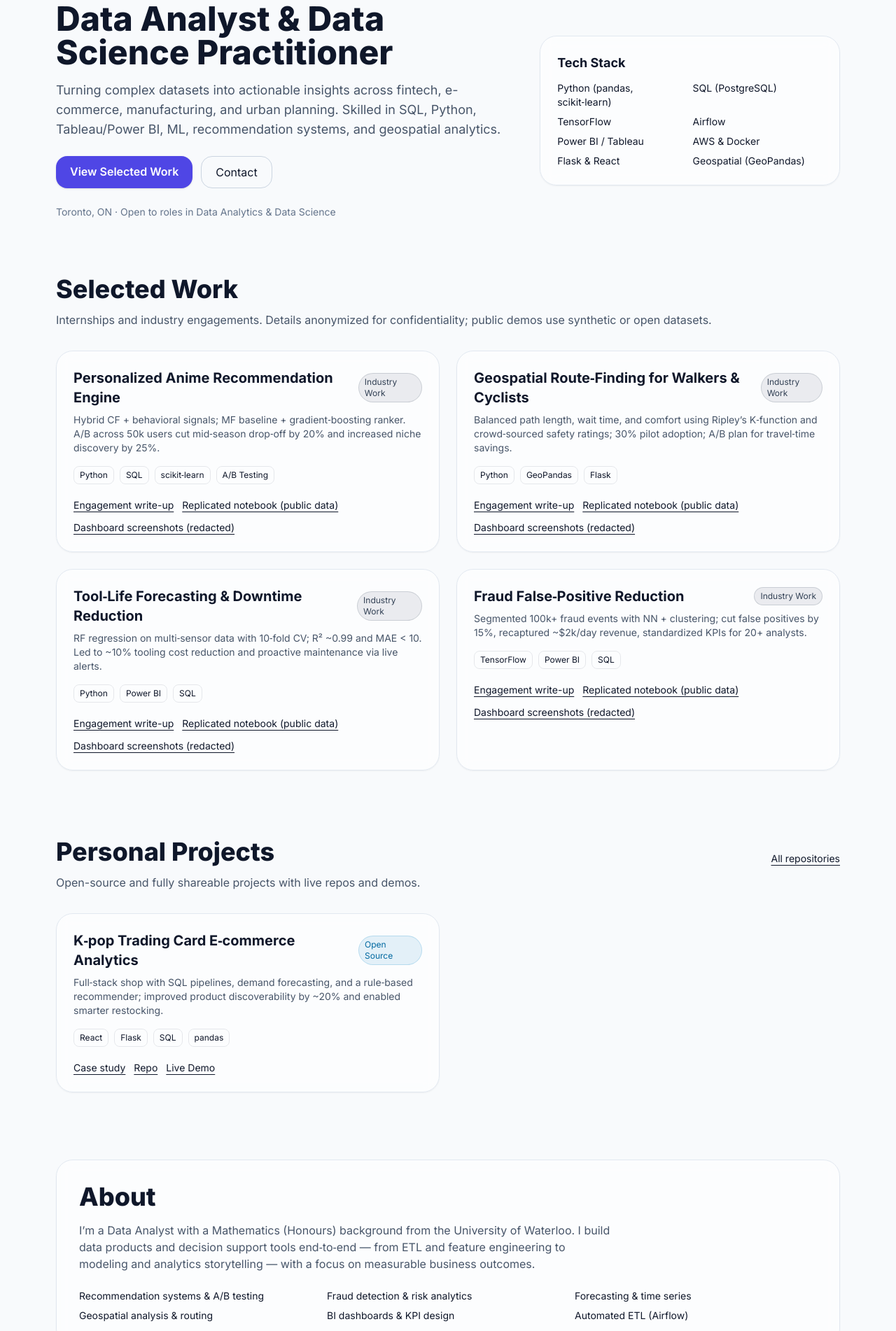
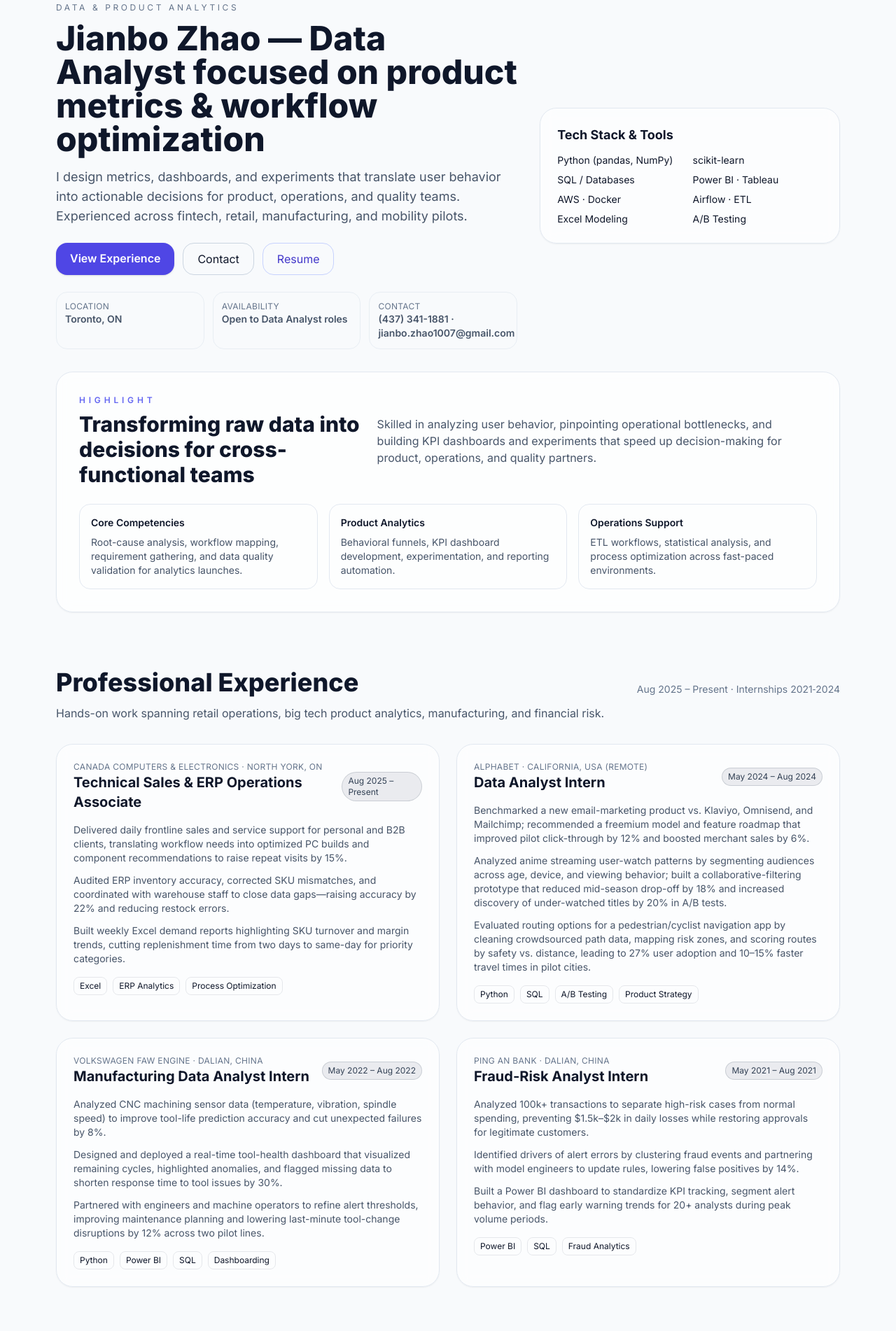
Before and after one commit to daveqwerty1007/my-humble-portfolio, a plain HTML site: page index.html in a window 1280 px wide. Shown: the part 104-2006 px from the top of the page at 70% size. Drawn offline with nearby package versions, Linux system fonts and the light colour scheme.

Commit message:
align site with current resume

```diff
--- a/index.html
+++ b/index.html
@@ -33,7 +33,7 @@
     <div class="max-w-6xl mx-auto px-4 py-3 flex items-center justify-between">
       <a href="#home" class="font-extrabold text-xl tracking-tight">Jianbo Zhao</a>
       <nav class="hidden md:flex gap-6 text-sm font-medium">
-        <a href="#work" class="hover:text-indigo-600">Selected Work</a>
+        <a href="#experience" class="hover:text-indigo-600">Experience</a>
         <a href="#personal-projects" class="hover:text-indigo-600">Personal Projects</a>
         <a href="#about" class="hover:text-indigo-600">About</a>
         <a href="#contact" class="hover:text-indigo-600">Contact</a>
@@ -50,119 +50,164 @@
   <section id="home" class="max-w-6xl mx-auto px-4 pt-12 pb-8">
     <div class="grid md:grid-cols-5 gap-8 items-center">
       <div class="md:col-span-3">
-        <h1 class="text-4xl md:text-5xl font-extrabold leading-tight">Data Analyst & Data Science Practitioner</h1>
-        <p class="mt-4 text-lg text-slate-600 dark:text-slate-300 max-w-2xl">Turning complex datasets into actionable insights across fintech, e-commerce, manufacturing, and urban planning. Skilled in SQL, Python, Tableau/Power BI, ML, recommendation systems, and geospatial analytics.</p>
+        <p class="uppercase tracking-[0.3em] text-xs text-slate-500 dark:text-slate-400">Data & Product Analytics</p>
+        <h1 class="mt-3 text-4xl md:text-5xl font-extrabold leading-tight">Jianbo Zhao — Data Analyst focused on product metrics & workflow optimization</h1>
+        <p class="mt-4 text-lg text-slate-600 dark:text-slate-300 max-w-2xl">I design metrics, dashboards, and experiments that translate user behavior into actionable decisions for product, operations, and quality teams. Experienced across fintech, retail, manufacturing, and mobility pilots.</p>
         <div class="mt-6 flex flex-wrap gap-3">
-          <a href="#work" class="px-5 py-2.5 rounded-2xl bg-indigo-600 text-white font-semibold shadow">View Selected Work</a>
+          <a href="#experience" class="px-5 py-2.5 rounded-2xl bg-indigo-600 text-white font-semibold shadow">View Experience</a>
           <a href="#contact" class="px-5 py-2.5 rounded-2xl border border-slate-300 dark:border-slate-700">Contact</a>
+          <a href="resume.pdf" class="px-5 py-2.5 rounded-2xl border border-indigo-200 text-indigo-700 dark:border-indigo-700/60 dark:text-indigo-200" target="_blank" rel="noopener">Resume</a>
         </div>
-        <div class="mt-6 text-sm text-slate-500 dark:text-slate-400">Toronto, ON · Open to roles in Data Analytics & Data Science</div>
+        <div class="mt-6 grid sm:grid-cols-3 gap-3 text-sm text-slate-600 dark:text-slate-300">
+          <div class="rounded-2xl border border-slate-200/70 dark:border-slate-800 p-3">
+            <p class="text-xs uppercase tracking-wide text-slate-500 dark:text-slate-400">Location</p>
+            <p class="font-semibold">Toronto, ON</p>
+          </div>
+          <div class="rounded-2xl border border-slate-200/70 dark:border-slate-800 p-3">
+            <p class="text-xs uppercase tracking-wide text-slate-500 dark:text-slate-400">Availability</p>
+            <p class="font-semibold">Open to Data Analyst roles</p>
+          </div>
+          <div class="rounded-2xl border border-slate-200/70 dark:border-slate-800 p-3">
+            <p class="text-xs uppercase tracking-wide text-slate-500 dark:text-slate-400">Contact</p>
+            <p class="font-semibold">(437) 341-1881 · jianbo.zhao1007@gmail.com</p>
+          </div>
+        </div>
       </div>
       <div class="md:col-span-2">
         <div class="rounded-3xl p-6 border border-slate-200 dark:border-slate-800 bg-white/60 dark:bg-slate-900/60 glass shadow-sm">
-          <h2 class="font-bold text-lg">Tech Stack</h2>
+          <h2 class="font-bold text-lg">Tech Stack & Tools</h2>
           <ul class="mt-3 grid grid-cols-2 gap-2 text-sm">
-            <li>Python (pandas, scikit‑learn)</li>
-            <li>SQL (PostgreSQL)</li>
-            <li>TensorFlow</li>
-            <li>Airflow</li>
-            <li>Power BI / Tableau</li>
-            <li>AWS & Docker</li>
-            <li>Flask & React</li>
-            <li>Geospatial (GeoPandas)</li>
+            <li>Python (pandas, NumPy)</li>
+            <li>scikit-learn</li>
+            <li>SQL / Databases</li>
+            <li>Power BI · Tableau</li>
+            <li>AWS · Docker</li>
+            <li>Airflow · ETL</li>
+            <li>Excel Modeling</li>
+            <li>A/B Testing</li>
           </ul>
         </div>
       </div>
     </div>
   </section>
 
-  <!-- Selected Work -->
-  <section id="work" class="max-w-6xl mx-auto px-4 py-12">
+  <!-- Highlight -->
+  <section class="max-w-6xl mx-auto px-4 pb-8">
+    <div class="rounded-3xl border border-slate-200 dark:border-slate-800 bg-white/70 dark:bg-slate-900/60 glass p-8 shadow-sm">
+      <div class="flex flex-col gap-4 md:flex-row md:items-center md:justify-between">
+        <div>
+          <p class="text-xs font-semibold uppercase tracking-[0.4em] text-indigo-500">Highlight</p>
+          <h2 class="mt-2 text-3xl font-extrabold">Transforming raw data into decisions for cross-functional teams</h2>
+        </div>
+        <p class="text-slate-600 dark:text-slate-300 md:max-w-2xl">Skilled in analyzing user behavior, pinpointing operational bottlenecks, and building KPI dashboards and experiments that speed up decision-making for product, operations, and quality partners.</p>
+      </div>
+      <dl class="mt-6 grid sm:grid-cols-2 lg:grid-cols-3 gap-4 text-sm">
+        <div class="rounded-2xl border border-slate-200 dark:border-slate-800 p-4">
+          <dt class="font-semibold">Core Competencies</dt>
+          <dd class="mt-2 text-slate-600 dark:text-slate-300">Root-cause analysis, workflow mapping, requirement gathering, and data quality validation for analytics launches.</dd>
+        </div>
+        <div class="rounded-2xl border border-slate-200 dark:border-slate-800 p-4">
+          <dt class="font-semibold">Product Analytics</dt>
+          <dd class="mt-2 text-slate-600 dark:text-slate-300">Behavioral funnels, KPI dashboard development, experimentation, and reporting automation.</dd>
+        </div>
+        <div class="rounded-2xl border border-slate-200 dark:border-slate-800 p-4">
+          <dt class="font-semibold">Operations Support</dt>
+          <dd class="mt-2 text-slate-600 dark:text-slate-300">ETL workflows, statistical analysis, and process optimization across fast-paced environments.</dd>
+        </div>
+      </dl>
+    </div>
+  </section>
+
+  <!-- Professional Experience -->
+  <section id="experience" class="max-w-6xl mx-auto px-4 py-12">
     <div class="flex items-end justify-between gap-4">
-      <h2 class="text-3xl md:text-4xl font-extrabold">Selected Work</h2>
-      <span></span>
+      <h2 class="text-3xl md:text-4xl font-extrabold">Professional Experience</h2>
+      <span class="text-sm text-slate-500">Aug 2025 – Present · Internships 2021‑2024</span>
     </div>
-    <p class="mt-3 text-slate-600 dark:text-slate-300">Internships and industry engagements. Details anonymized for confidentiality; public demos use synthetic or open datasets.</p>
+    <p class="mt-3 text-slate-600 dark:text-slate-300">Hands-on work spanning retail operations, big tech product analytics, manufacturing, and financial risk.</p>
 
     <div class="mt-8 grid md:grid-cols-2 gap-6">
+      <article class="rounded-3xl border border-slate-200 dark:border-slate-800 p-6 bg-white/60 dark:bg-slate-900/60 glass shadow-sm">
+        <div class="flex items-center justify-between gap-3">
+          <div>
+            <p class="text-xs uppercase tracking-wide text-slate-500">Canada Computers &amp; Electronics · North York, ON</p>
+            <h3 class="text-xl font-bold">Technical Sales &amp; ERP Operations Associate</h3>
+          </div>
+          <span class="text-xs px-2 py-1 rounded-full bg-slate-600/10 text-slate-700 dark:text-slate-300 border border-slate-600/20">Aug 2025 – Present</span>
+        </div>
+        <ul class="mt-4 space-y-3 text-sm text-slate-600 dark:text-slate-300">
+          <li>Delivered daily frontline sales and service support for personal and B2B clients, translating workflow needs into optimized PC builds and component recommendations to raise repeat visits by 15%.</li>
+          <li>Audited ERP inventory accuracy, corrected SKU mismatches, and coordinated with warehouse staff to close data gaps—raising accuracy by 22% and reducing restock errors.</li>
+          <li>Built weekly Excel demand reports highlighting SKU turnover and margin trends, cutting replenishment time from two days to same-day for priority categories.</li>
+        </ul>
+        <div class="mt-4 flex flex-wrap gap-2 text-xs">
+          <span class="px-2 py-1 rounded-lg border">Excel</span>
+          <span class="px-2 py-1 rounded-lg border">ERP Analytics</span>
+          <span class="px-2 py-1 rounded-lg border">Process Optimization</span>
+        </div>
+      </article>
 
-      <!-- Work 1 -->
-      <article class="group rounded-3xl border border-slate-200 dark:border-slate-800 p-6 bg-white/60 dark:bg-slate-900/60 glass shadow-sm">
-        <div class="flex items-center justify-between">
-          <h3 class="text-xl font-bold">Personalized Anime Recommendation Engine</h3>
-          <span class="text-xs px-2 py-1 rounded-full bg-slate-600/10 text-slate-700 dark:text-slate-300 border border-slate-600/20">Industry Work</span>
+      <article class="rounded-3xl border border-slate-200 dark:border-slate-800 p-6 bg-white/60 dark:bg-slate-900/60 glass shadow-sm">
+        <div class="flex items-center justify-between gap-3">
+          <div>
+            <p class="text-xs uppercase tracking-wide text-slate-500">Alphabet · California, USA (Remote)</p>
+            <h3 class="text-xl font-bold">Data Analyst Intern</h3>
+          </div>
+          <span class="text-xs px-2 py-1 rounded-full bg-slate-600/10 text-slate-700 dark:text-slate-300 border border-slate-600/20">May 2024 – Aug 2024</span>
         </div>
-        <p class="mt-2 text-sm text-slate-600 dark:text-slate-300">Hybrid CF + behavioral signals; MF baseline + gradient‑boosting ranker. A/B across 50k users cut mid‑season drop‑off by 20% and increased niche discovery by 25%.</p>
+        <ul class="mt-4 space-y-3 text-sm text-slate-600 dark:text-slate-300">
+          <li>Benchmarked a new email-marketing product vs. Klaviyo, Omnisend, and Mailchimp; recommended a freemium model and feature roadmap that improved pilot click-through by 12% and boosted merchant sales by 6%.</li>
+          <li>Analyzed anime streaming user-watch patterns by segmenting audiences across age, device, and viewing behavior; built a collaborative-filtering prototype that reduced mid-season drop-off by 18% and increased discovery of under-watched titles by 20% in A/B tests.</li>
+          <li>Evaluated routing options for a pedestrian/cyclist navigation app by cleaning crowdsourced path data, mapping risk zones, and scoring routes by safety vs. distance, leading to 27% user adoption and 10–15% faster travel times in pilot cities.</li>
+        </ul>
         <div class="mt-4 flex flex-wrap gap-2 text-xs">
           <span class="px-2 py-1 rounded-lg border">Python</span>
           <span class="px-2 py-1 rounded-lg border">SQL</span>
-          <span class="px-2 py-1 rounded-lg border">scikit‑learn</span>
           <span class="px-2 py-1 rounded-lg border">A/B Testing</span>
-        </div>
-        <div class="mt-5 flex flex-wrap gap-3">
-          <a href="work/anime-rec/" class="text-sm underline underline-offset-4">Engagement write-up</a>
-          <a href="work/anime-rec/notebook-public.html" class="text-sm underline underline-offset-4">Replicated notebook (public data)</a>
-          <a href="work/anime-rec/screenshots/" class="text-sm underline underline-offset-4">Dashboard screenshots (redacted)</a>
+          <span class="px-2 py-1 rounded-lg border">Product Strategy</span>
         </div>
       </article>
 
-      <!-- Work 2 -->
-      <article class="group rounded-3xl border border-slate-200 dark:border-slate-800 p-6 bg-white/60 dark:bg-slate-900/60 glass shadow-sm">
-        <div class="flex items-center justify-between">
-          <h3 class="text-xl font-bold">Geospatial Route‑Finding for Walkers & Cyclists</h3>
-          <span class="text-xs px-2 py-1 rounded-full bg-slate-600/10 text-slate-700 dark:text-slate-300 border border-slate-600/20">Industry Work</span>
+      <article class="rounded-3xl border border-slate-200 dark:border-slate-800 p-6 bg-white/60 dark:bg-slate-900/60 glass shadow-sm">
+        <div class="flex items-center justify-between gap-3">
+          <div>
+            <p class="text-xs uppercase tracking-wide text-slate-500">Volkswagen FAW Engine · Dalian, China</p>
+            <h3 class="text-xl font-bold">Manufacturing Data Analyst Intern</h3>
+          </div>
+          <span class="text-xs px-2 py-1 rounded-full bg-slate-600/10 text-slate-700 dark:text-slate-300 border border-slate-600/20">May 2022 – Aug 2022</span>
         </div>
-        <p class="mt-2 text-sm text-slate-600 dark:text-slate-300">Balanced path length, wait time, and comfort using Ripley’s K‑function and crowd‑sourced safety ratings; 30% pilot adoption; A/B plan for travel‑time savings.</p>
-        <div class="mt-4 flex flex-wrap gap-2 text-xs">
-          <span class="px-2 py-1 rounded-lg border">Python</span>
-          <span class="px-2 py-1 rounded-lg border">GeoPandas</span>
-          <span class="px-2 py-1 rounded-lg border">Flask</span>
-        </div>
-        <div class="mt-5 flex flex-wrap gap-3">
-          <a href="work/geo-routing/" class="text-sm underline underline-offset-4">Engagement write-up</a>
-          <a href="work/geo-routing/notebook-public.html" class="text-sm underline underline-offset-4">Replicated notebook (public data)</a>
-          <a href="work/geo-routing/screenshots/" class="text-sm underline underline-offset-4">Dashboard screenshots (redacted)</a>
-        </div>
-      </article>
-
-      <!-- Work 3 -->
-      <article class="group rounded-3xl border border-slate-200 dark:border-slate-800 p-6 bg-white/60 dark:bg-slate-900/60 glass shadow-sm">
-        <div class="flex items-center justify-between">
-          <h3 class="text-xl font-bold">Tool‑Life Forecasting & Downtime Reduction</h3>
-          <span class="text-xs px-2 py-1 rounded-full bg-slate-600/10 text-slate-700 dark:text-slate-300 border border-slate-600/20">Industry Work</span>
-        </div>
-        <p class="mt-2 text-sm text-slate-600 dark:text-slate-300">RF regression on multi‑sensor data with 10‑fold CV; R² ~0.99 and MAE &lt; 10. Led to ~10% tooling cost reduction and proactive maintenance via live alerts.</p>
+        <ul class="mt-4 space-y-3 text-sm text-slate-600 dark:text-slate-300">
+          <li>Analyzed CNC machining sensor data (temperature, vibration, spindle speed) to improve tool-life prediction accuracy and cut unexpected failures by 8%.</li>
+          <li>Designed and deployed a real-time tool-health dashboard that visualized remaining cycles, highlighted anomalies, and flagged missing data to shorten response time to tool issues by 30%.</li>
+          <li>Partnered with engineers and machine operators to refine alert thresholds, improving maintenance planning and lowering last-minute tool-change disruptions by 12% across two pilot lines.</li>
+        </ul>
         <div class="mt-4 flex flex-wrap gap-2 text-xs">
           <span class="px-2 py-1 rounded-lg border">Python</span>
           <span class="px-2 py-1 rounded-lg border">Power BI</span>
           <span class="px-2 py-1 rounded-lg border">SQL</span>
-        </div>
-        <div class="mt-5 flex flex-wrap gap-3">
-          <a href="work/tool-life/" class="text-sm underline underline-offset-4">Engagement write-up</a>
-          <a href="work/tool-life/notebook-public.html" class="text-sm underline underline-offset-4">Replicated notebook (public data)</a>
-          <a href="work/tool-life/screenshots/" class="text-sm underline underline-offset-4">Dashboard screenshots (redacted)</a>
+          <span class="px-2 py-1 rounded-lg border">Dashboarding</span>
         </div>
       </article>
 
-      <!-- Work 4 -->
-      <article class="group rounded-3xl border border-slate-200 dark:border-slate-800 p-6 bg-white/60 dark:bg-slate-900/60 glass shadow-sm">
-        <div class="flex items-center justify-between">
-          <h3 class="text-xl font-bold">Fraud False‑Positive Reduction</h3>
-          <span class="text-xs px-2 py-1 rounded-full bg-slate-600/10 text-slate-700 dark:text-slate-300 border border-slate-600/20">Industry Work</span>
+      <article class="rounded-3xl border border-slate-200 dark:border-slate-800 p-6 bg-white/60 dark:bg-slate-900/60 glass shadow-sm">
+        <div class="flex items-center justify-between gap-3">
+          <div>
+            <p class="text-xs uppercase tracking-wide text-slate-500">Ping An Bank · Dalian, China</p>
+            <h3 class="text-xl font-bold">Fraud-Risk Analyst Intern</h3>
+          </div>
+          <span class="text-xs px-2 py-1 rounded-full bg-slate-600/10 text-slate-700 dark:text-slate-300 border border-slate-600/20">May 2021 – Aug 2021</span>
         </div>
-        <p class="mt-2 text-sm text-slate-600 dark:text-slate-300">Segmented 100k+ fraud events with NN + clustering; cut false positives by 15%, recaptured ~$2k/day revenue, standardized KPIs for 20+ analysts.</p>
+        <ul class="mt-4 space-y-3 text-sm text-slate-600 dark:text-slate-300">
+          <li>Analyzed 100k+ transactions to separate high-risk cases from normal spending, preventing $1.5k–$2k in daily losses while restoring approvals for legitimate customers.</li>
+          <li>Identified drivers of alert errors by clustering fraud events and partnering with model engineers to update rules, lowering false positives by 14%.</li>
+          <li>Built a Power BI dashboard to standardize KPI tracking, segment alert behavior, and flag early warning trends for 20+ analysts during peak volume periods.</li>
+        </ul>
         <div class="mt-4 flex flex-wrap gap-2 text-xs">
-          <span class="px-2 py-1 rounded-lg border">TensorFlow</span>
           <span class="px-2 py-1 rounded-lg border">Power BI</span>
           <span class="px-2 py-1 rounded-lg border">SQL</span>
-        </div>
-        <div class="mt-5 flex flex-wrap gap-3">
-          <a href="work/fraud-fp/" class="text-sm underline underline-offset-4">Engagement write-up</a>
-          <a href="work/fraud-fp/notebook-public.html" class="text-sm underline underline-offset-4">Replicated notebook (public data)</a>
-          <a href="work/fraud-fp/screenshots/" class="text-sm underline underline-offset-4">Dashboard screenshots (redacted)</a>
+          <span class="px-2 py-1 rounded-lg border">Fraud Analytics</span>
         </div>
       </article>
-
     </div>
   </section>
 
@@ -200,16 +245,31 @@
   <!-- About -->
   <section id="about" class="max-w-6xl mx-auto px-4 py-12">
     <div class="rounded-3xl border border-slate-200 dark:border-slate-800 p-8 bg-white/60 dark:bg-slate-900/60 glass shadow-sm">
-      <h2 class="text-3xl md:text-4xl font-extrabold">About</h2>
-      <p class="mt-4 text-slate-600 dark:text-slate-300 max-w-3xl">I’m a Data Analyst with a Mathematics (Honours) background from the University of Waterloo. I build data products and decision support tools end‑to‑end — from ETL and feature engineering to modeling and analytics storytelling — with a focus on measurable business outcomes.</p>
-      <ul class="mt-6 grid sm:grid-cols-2 lg:grid-cols-3 gap-2 text-sm">
-        <li>Recommendation systems & A/B testing</li>
-        <li>Fraud detection & risk analytics</li>
-        <li>Forecasting & time series</li>
-        <li>Geospatial analysis & routing</li>
-        <li>BI dashboards & KPI design</li>
-        <li>Automated ETL (Airflow)</li>
-      </ul>
+      <h2 class="text-3xl md:text-4xl font-extrabold">Education &amp; Focus Areas</h2>
+      <div class="mt-4 grid md:grid-cols-3 gap-6">
+        <div>
+          <p class="text-xs uppercase tracking-wide text-slate-500">University of Waterloo · Waterloo, ON</p>
+          <p class="mt-2 font-semibold">Bachelor of Mathematics (Honours)</p>
+          <p class="text-sm text-slate-600 dark:text-slate-300">Sep 2020 – Jul 2025</p>
+          <p class="mt-3 text-sm text-slate-600 dark:text-slate-300">Relevant coursework: Statistical Learning, Forecasting, Visualization, Linear Models, SQL &amp; Databases, Simulation.</p>
+        </div>
+        <div>
+          <h3 class="text-lg font-semibold">Analytics Strengths</h3>
+          <ul class="mt-3 space-y-2 text-sm text-slate-600 dark:text-slate-300">
+            <li>Product analytics, KPI definition, and experimentation</li>
+            <li>ETL workflows, Airflow orchestration, and automation</li>
+            <li>Data modeling, statistical analysis, and forecasting</li>
+          </ul>
+        </div>
+        <div>
+          <h3 class="text-lg font-semibold">Tools &amp; Platforms</h3>
+          <ul class="mt-3 space-y-2 text-sm text-slate-600 dark:text-slate-300">
+            <li>Python (pandas, NumPy, scikit-learn)</li>
+            <li>SQL, Power BI, Tableau, Excel</li>
+            <li>AWS, Docker, Airflow, ETL pipelines</li>
+          </ul>
+        </div>
+      </div>
     </div>
   </section>
 
@@ -219,10 +279,12 @@
       <h2 class="text-3xl md:text-4xl font-extrabold">Contact</h2>
       <p class="mt-3 text-slate-600 dark:text-slate-300">Reach out for roles, collaborations, or questions about my work.</p>
       <div class="mt-6 grid sm:grid-cols-2 gap-4 text-sm">
+        <a class="block p-4 rounded-2xl border hover:border-indigo-400" href="tel:+14373411881">📞 (437) 341-1881</a>
         <a class="block p-4 rounded-2xl border hover:border-indigo-400" href="mailto:jianbo.zhao1007@gmail.com">📧 jianbo.zhao1007@gmail.com</a>
         <a class="block p-4 rounded-2xl border hover:border-indigo-400" href="https://www.linkedin.com/in/j394zhao" target="_blank" rel="noopener">🔗 LinkedIn</a>
         <a class="block p-4 rounded-2xl border hover:border-indigo-400" href="https://github.com/daveqwerty1007" target="_blank" rel="noopener">💻 GitHub</a>
         <a class="block p-4 rounded-2xl border hover:border-indigo-400" href="resume.pdf" target="_blank" rel="noopener">📄 Resume (PDF)</a>
+        <a class="block p-4 rounded-2xl border hover:border-indigo-400" href="#home">🌐 Portfolio Website</a>
       </div>
       <p class="mt-6 text-xs text-slate-500">Note: Engagement summaries are anonymized; shared artifacts use synthetic or public datasets.</p>
     </div>
```
